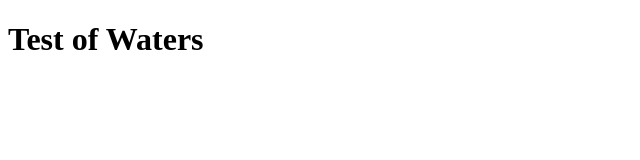
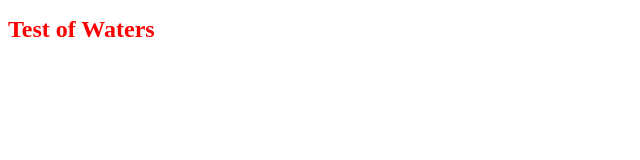
Before and after one commit to janus-chronicles/janus-chronicles.github.io, a plain HTML site: page index.html in a window 1280 px wide. Shown: the whole page, without its empty margins (0-640 px from the left). Drawn offline with Linux system fonts and the light colour scheme.

Commit message:
mainpage css link update

```diff
--- a/index.html
+++ b/index.html
@@ -4,6 +4,7 @@
 
 	<head>
 		<title>Janus Chronicles</title>
+		<link rel="stylesheet" type="text/css" href="./stylesheets/mainpage.css">
 	</head>
 
 	<body>
```
